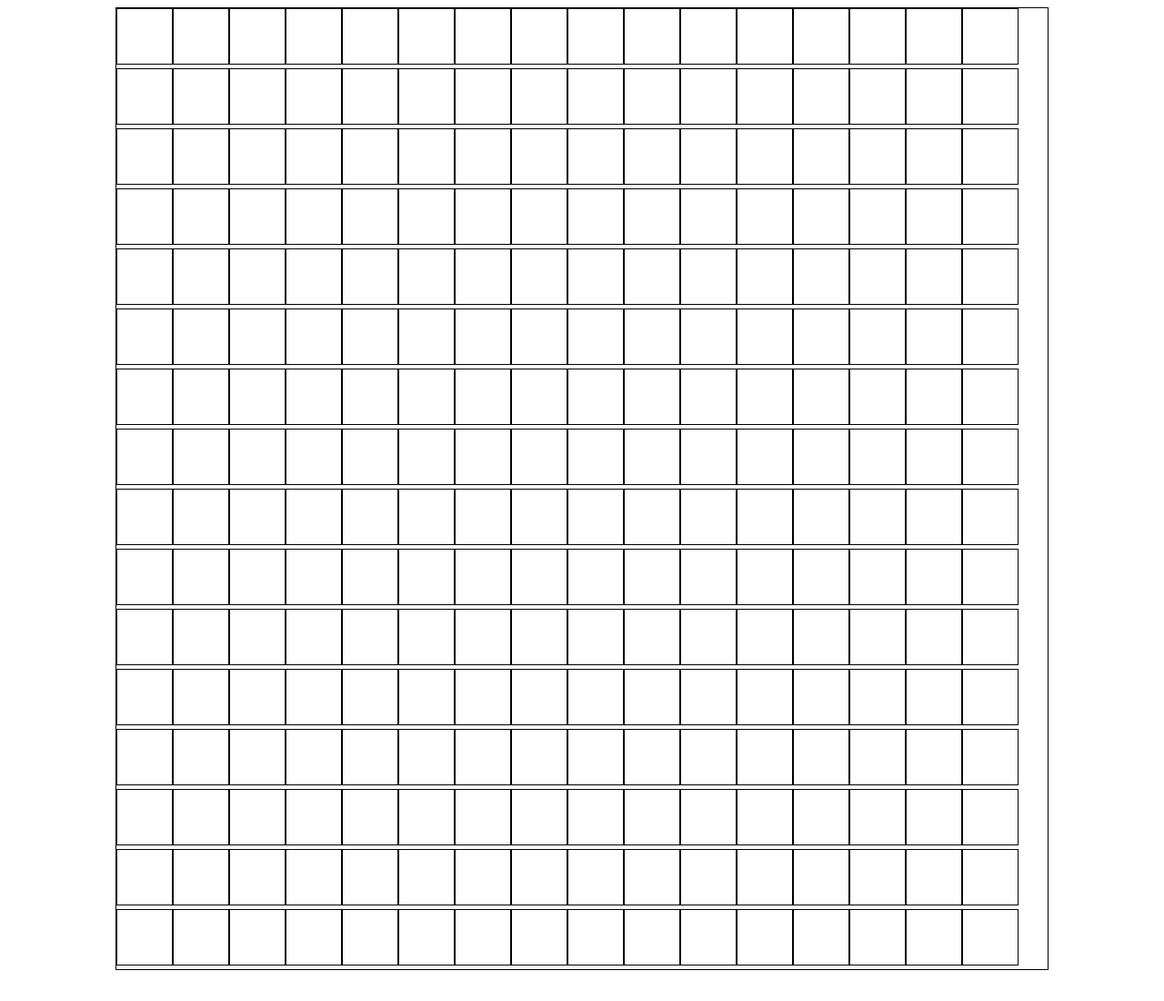
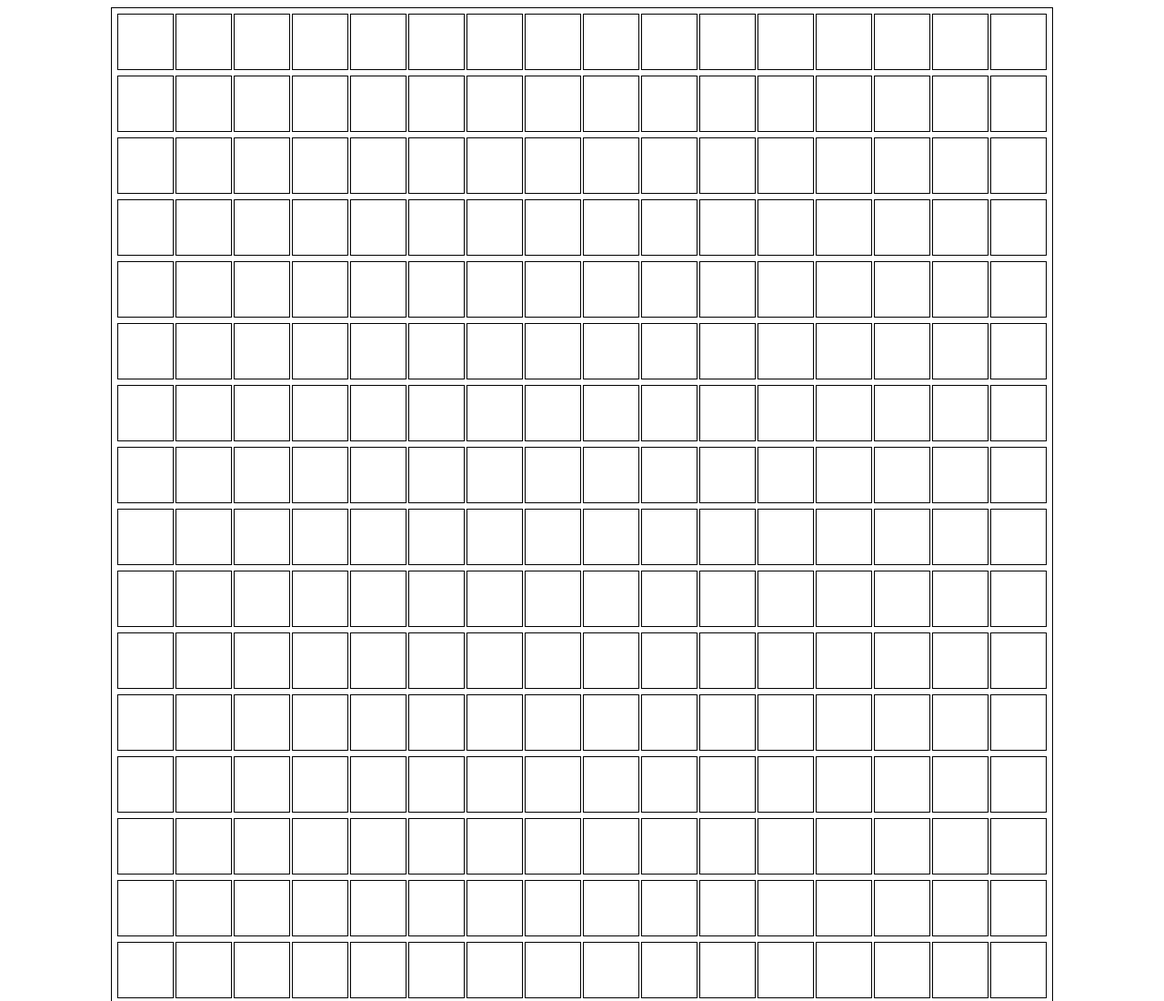
Before and after one commit to 1jeffreyli/etchasketch, a plain HTML site: page index.html in a window 1280 px wide. Shown: the top 1100 px of the page at 91% size. Before the commit the page ends 1074 px from the top, so only its background shows below. Drawn offline with Linux system fonts and the light colour scheme.

Commit message:
Add spacing between cells

```diff
--- a/style.css
+++ b/style.css
@@ -6,6 +6,7 @@
 
 .grid {
     margin: 0;
+    padding: 5px;
     width: 1024px;
     height: auto;
     border: 1px solid black;
@@ -16,4 +17,5 @@
     width: 60px;
     height: 60px;
     display: inline-block;
+    margin: 1px;
 }
```
